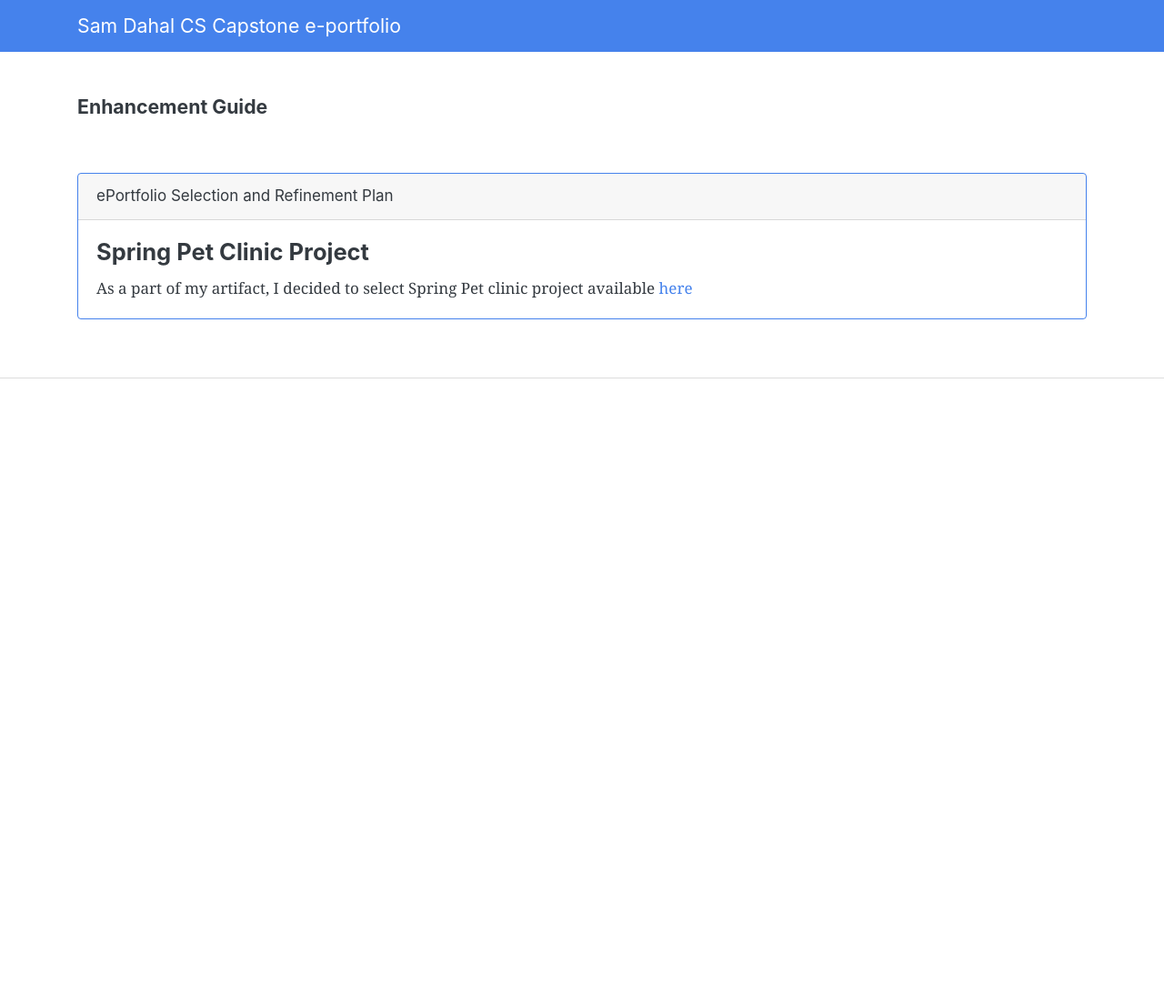
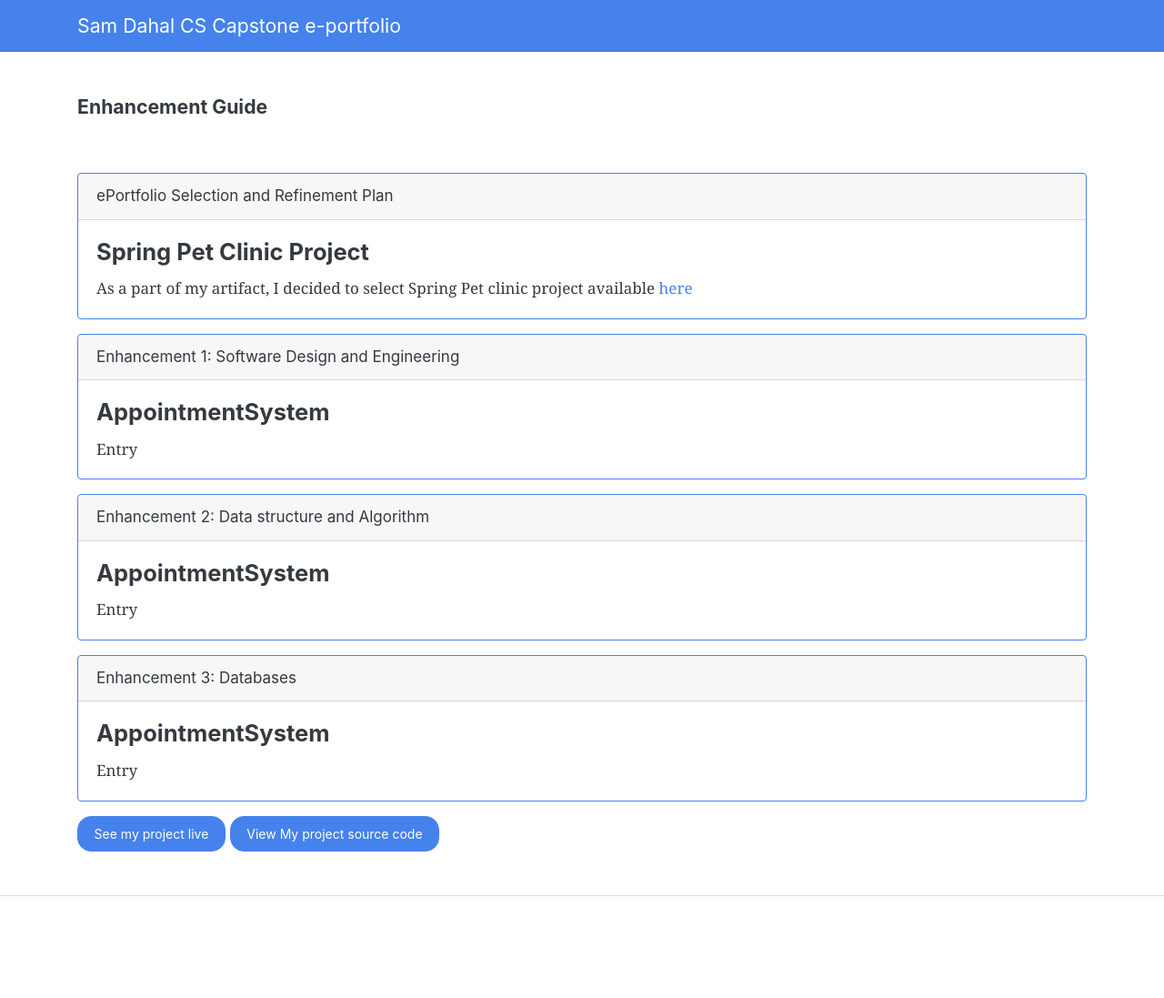
Before and after one commit to samdahal/samdahal.github.io, a Jekyll site: the page built from index.html, in a window 1280 px wide. Shown: the whole page at 91% size. Built offline with Jekyll 4.4.1, drawn with Linux system fonts in a browser that asks for light colours; before the commit the page ends 900 px from its top, so only the background shows below that.

Commit message:
Added enhancement placeholder

```diff
--- a/index.html
+++ b/index.html
@@ -9,10 +9,43 @@ title: Enhancement Guide
         <h4 class="card-title">Spring Pet Clinic Project</h4>
         <p class="card-text">
             As a part of my artifact, I decided to select Spring Pet clinic project available <a target="_blank" href="https://github.com/spring-projects/spring-petclinic">here</a>
-
         </p>
     </div>
 </div>
+
+<div class="card border-primary mb-3">
+    <div class="card-header">Enhancement 1: Software Design and Engineering</div>
+    <div class="card-body">
+        <h4 class="card-title">AppointmentSystem</h4>
+        <p class="card-text">
+            Entry
+        </p>
+    </div>
+</div>
+
+
+<div class="card border-primary mb-3">
+    <div class="card-header">Enhancement 2: Data structure and Algorithm</div>
+    <div class="card-body">
+        <h4 class="card-title">AppointmentSystem</h4>
+        <p class="card-text">
+            Entry
+        </p>
+    </div>
+</div>
+
+<div class="card border-primary mb-3">
+    <div class="card-header">Enhancement 3: Databases</div>
+    <div class="card-body">
+        <h4 class="card-title">AppointmentSystem</h4>
+        <p class="card-text">
+            Entry
+        </p>
+    </div>
+</div>
+
+<button class="btn btn-primary">See my project live</button>
+<button class="btn btn-primary">View My project source code</button>
 <!--
 <div class="card border-secondary mb-3" style="max-width: 20rem;">
     <div class="card-header">Header</div>
```
